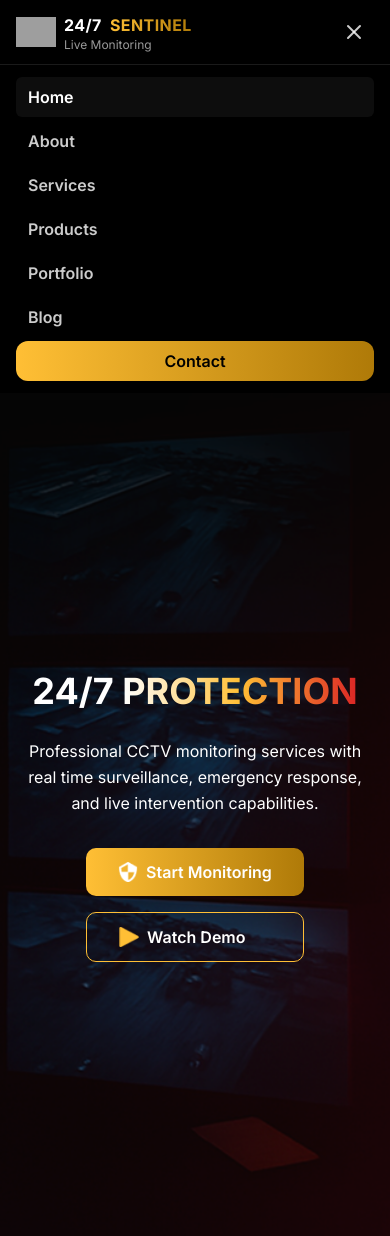
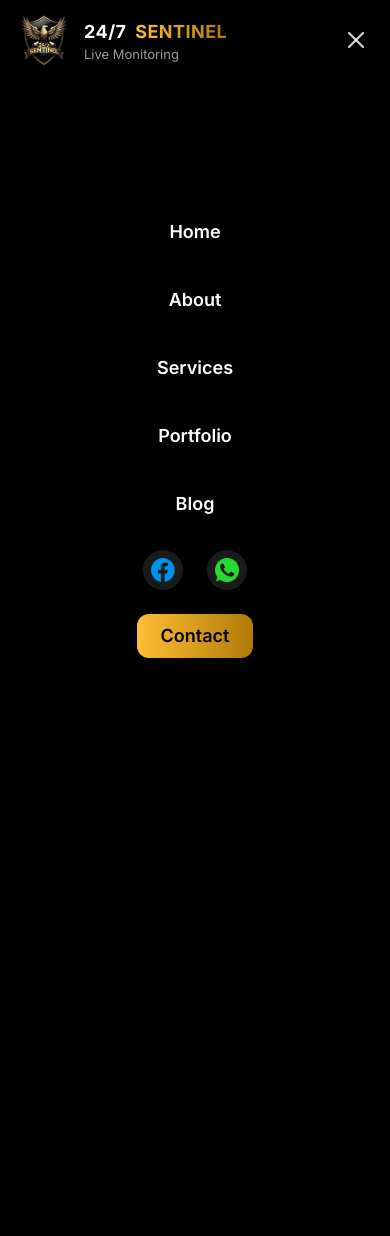
Before and after one commit to Dulaj007/SENTINEL_WEB_APP, a CodeIgniter 4 app: the page made by app/Views/pages/home.php in a window 390 px wide, after a click on "Open main menu". Shown: the top 1236 px of the page. After the commit the page ends 658 px from the top, so only its background shows below. Run offline with PHP 8.4 and a stand-in for CodeIgniter, Linux system fonts and the light colour scheme; the template is opened without the code that fills it, so the values that code supplies are empty; some libraries are stand-ins or nearby versions; grey boxes are pictures that could not be loaded.

Commit message:
fix: Resolve navigation bar issues on Home page
- Restored missing icons in the navigation bar
- Added missing contact buttons
- Fixed routing for all nav items
- Implemented active state effect for nav items
- Adjusted font size for desktop screens
- Fixed animations on mobile devices
- Added closing button for mobile menu

Closes #34

```diff
--- a/app/Config/Autoload.php
+++ b/app/Config/Autoload.php
@@ -88,5 +88,7 @@ class Autoload extends AutoloadConfig
      *
      * @var list<string>
      */
-    public $helpers = ['url'];
+
+    public $helpers = ['nav', 'url'];
+
 }
--- a/app/Config/Routes.php
+++ b/app/Config/Routes.php
@@ -6,3 +6,9 @@ use CodeIgniter\Router\RouteCollection;
  * @var RouteCollection $routes
  */
 $routes->get('/', 'Home::index');
+
+
+$routes->get('services', 'Pages::view/services');
+$routes->get('about', 'Pages::view/about');
+$routes->get('products', 'Pages::view/products');
+$routes->get('contact', 'Pages::view/contact');
--- a/app/Views/partials/navbar.php
+++ b/app/Views/partials/navbar.php
@@ -1,55 +1,87 @@
-<nav class="w-full bg-[var(--color-black)] text-[var(--color-white)]"
+<!-- NAVBAR -->
+<nav id="main-nav"
+     class="w-full fixed top-0 left-0 z-50 bg-[var(--color-black)] text-[var(--color-white)]
+            shadow-lg transition-transform duration-300 ease-in-out will-change-transform"
      role="navigation" aria-label="Primary"
      style="font-family: 'Inter', system-ui, -apple-system, 'Segoe UI', Roboto, 'Helvetica Neue', Arial;">
-  <div class="mx-auto max-w-7xl px-4 lg:px-6">
-    <div class="flex h-16 items-center justify-between">
+  <div class="mx-auto max-w-7xl px-4 lg:px-8">
+    <div class="flex h-20 items-center justify-between">
+
       <!-- Brand -->
-      <a href="#" class="flex items-center gap-2">
-        <img src="assets/img/247LogoNoBG.svg" alt="24/7 Sentinel logo" class="h-10 w-10 object-contain" />
+      <a href="#" class="flex items-center gap-3">
+        <img src="assets/icons/logo.png" alt="24/7 Sentinel logo" class="h-14 w-14 object-contain" />
         <div class="leading-tight">
-          <div class="text-base font-extrabold tracking-wide">
+          <div class="text-lg font-extrabold tracking-wide">
             <span class="text-[var(--color-white)]">24/7</span>
             <span class="ml-1 bg-gradient-to-r from-[var(--color-yellow)] to-[var(--color-orange-dark)] bg-clip-text text-transparent">
               SENTINEL
             </span>
           </div>
-          <div class="text-[12px] text-[var(--color-white-60)]">Live Monitoring</div>
+          <div class="text-[13px] text-[var(--color-white-60)]">Live Monitoring</div>
         </div>
       </a>
+  <!-- Desktop Menu -->
+  <div class="hidden lg:flex items-center gap-4">
+    <a href="<?= base_url('/') ?>"
+      class="px-4 py-2 text-[15px] font-semibold rounded-md <?= set_active('') ?>">
+      Home
+    </a>
+    <a href="<?= base_url('about') ?>"
+      class="px-4 py-2 text-[15px] font-semibold rounded-md hover:text-[var(--color-white)] hover:bg-[rgba(255,255,255,0.08)] transition <?= set_active('about') ?>">
+      About
+    </a>
+    <a href="<?= base_url('services') ?>"
+      class="px-4 py-2 text-[15px] font-semibold rounded-md hover:text-[var(--color-white)] hover:bg-[rgba(255,255,255,0.08)] transition <?= set_active('services') ?>">
+      Services
+    </a>
+    <a href="<?= base_url('portfolio') ?>"
+      class="px-4 py-2 text-[15px] font-semibold rounded-md hover:text-[var(--color-white)] hover:bg-[rgba(255,255,255,0.08)] transition <?= set_active('portfolio') ?>">
+      Portfolio
+    </a>
+    <a href="<?= base_url('blog') ?>"
+      class="px-4 py-2 text-[15px] font-semibold rounded-md hover:text-[var(--color-white)] hover:bg-[rgba(255,255,255,0.08)] transition <?= set_active('blog') ?>">
+      Blog
+    </a>
 
-      <!-- Desktop Menu -->
-      <div class="hidden lg:flex items-center gap-2">
-        <a href="#" class="px-3 py-2 text-sm font-semibold rounded-md text-[var(--color-white)] border-b-2 border-[var(--color-yellow)]">Home</a>
-        <a href="#" class="px-3 py-2 text-sm font-semibold rounded-md text-[var(--color-white-80)] hover:text-[var(--color-white)] hover:bg-[rgba(255,255,255,0.05)]">About</a>
-        <a href="#" class="px-3 py-2 text-sm font-semibold rounded-md text-[var(--color-white-80)] hover:text-[var(--color-white)] hover:bg-[rgba(255,255,255,0.05)]">Services</a>
-        <a href="#" class="px-3 py-2 text-sm font-semibold rounded-md text-[var(--color-white-80)] hover:text-[var(--color-white)] hover:bg-[rgba(255,255,255,0.05)]">Products</a>
-        <a href="#" class="px-3 py-2 text-sm font-semibold rounded-md text-[var(--color-white-80)] hover:text-[var(--color-white)] hover:bg-[rgba(255,255,255,0.05)]">Portfolio</a>
-        <a href="#" class="px-3 py-2 text-sm font-semibold rounded-md text-[var(--color-white-80)] hover:text-[var(--color-white)] hover:bg-[rgba(255,255,255,0.05)]">Blog</a>
-        <a href="#"
-           class="ml-3 inline-flex items-center rounded-xl px-4 py-2 text-sm font-semibold
+    <!-- Quick Contact Icons (desktop) -->
+    <div class="flex items-center gap-3 ml-4">
+      <!-- Facebook -->
+      <a href="https://facebook.com" target="_blank" rel="noopener" aria-label="Facebook"
+        class="p-1 rounded-md text-[var(--color-white-80)] hover:text-[var(--color-yellow)] transition">
+        <img src="assets/icons/fb-logo.png" alt="24/7 Sentinel logo" class="h-6 w-6 object-contain" />
+      </a>
+
+      <!-- WhatsApp -->
+      <a href="https://wa.me/947XXXXXXXX" target="_blank" rel="noopener" aria-label="WhatsApp"
+        class="p-1 rounded-md text-[var(--color-white-80)] hover:text-[var(--color-green)] transition">
+        <img src="assets/icons/wp-logo.png" alt="24/7 Sentinel logo" class="h-6 w-6 object-contain" />
+      </a>
+    </div>
+
+    <!-- Contact Button -->
+    <a href="<?= base_url('contact') ?>"
+      class="ml-4 inline-flex items-center rounded-xl px-6 py-2 text-[15px] font-semibold
               bg-gradient-to-r from-[var(--color-yellow)] to-[var(--color-orange-dark)]
-                  text-[var(--color-white)] shadow hover:brightness-110
-                  focus:outline-none focus:ring-2 focus:ring-[var(--color-yellow)] focus:ring-opacity-60">
+              text-[var(--color-black)] shadow-md hover:brightness-110 transition">
       Contact
     </a>
   </div>
 
+
       <!-- Mobile Hamburger -->
       <button id="nav-toggle" type="button"
-              class="lg:hidden inline-flex items-center justify-center rounded-md p-2
-                     text-[var(--color-white-80)] hover:text-[var(--color-white)] hover:bg-[rgba(255,255,255,0.10)]
-                     focus:outline-none focus:ring-2 focus:ring-[var(--color-yellow)] focus:ring-opacity-60"
+              class="lg:hidden inline-flex items-center justify-center rounded-md p-1
+                     text-[var(--color-white-80)] hover:text-[var(--color-white)] hover:bg-[rgba(255,255,255,0.15)]
+                     focus:outline-none focus:ring-2 focus:ring-[var(--color-yellow)] focus:ring-opacity-60 transition"
               aria-controls="mobile-menu" aria-expanded="false">
         <span class="sr-only">Open main menu</span>
-        <!-- Hamburger icon -->
-        <svg id="icon-open" class="h-6 w-6" viewBox="0 0 24 24" fill="none"
+        <svg id="icon-open" class="h-7 w-7" viewBox="0 0 24 24" fill="none"
              stroke="currentColor" stroke-width="2" stroke-linecap="round" stroke-linejoin="round">
           <line x1="3" y1="6" x2="21" y2="6"></line>
           <line x1="3" y1="12" x2="21" y2="12"></line>
           <line x1="3" y1="18" x2="21" y2="18"></line>
         </svg>
-        <!-- Close icon -->
-        <svg id="icon-close" class="hidden h-6 w-6" viewBox="0 0 24 24" fill="none"
+        <svg id="icon-close" class="hidden h-7 w-7" viewBox="0 0 24 24" fill="none"
              stroke="currentColor" stroke-width="2" stroke-linecap="round" stroke-linejoin="round">
           <line x1="18" y1="6" x2="6" y2="18"></line>
           <line x1="6" y1="6" x2="18" y2="18"></line>
@@ -57,26 +89,64 @@
       </button>
     </div>
   </div>
+</nav>
 
-  <!-- Mobile Menu -->
-  <div id="mobile-menu" class="lg:hidden hidden border-t border-[rgba(255,255,255,0.10)]">
-    <div class="space-y-1 px-4 py-3">
-      <a href="#" class="block rounded-md px-3 py-2 text-base font-semibold text-[var(--color-white)] bg-[rgba(255,255,255,0.05)]">Home</a>
-      <a href="#" class="block rounded-md px-3 py-2 text-base font-semibold text-[var(--color-white-80)] hover:text-[var(--color-white)] hover:bg-[rgba(255,255,255,0.10)]">About</a>
-      <a href="#" class="block rounded-md px-3 py-2 text-base font-semibold text-[var(--color-white-80)] hover:text-[var(--color-white)] hover:bg-[rgba(255,255,255,0.10)]">Services</a>
-      <a href="#" class="block rounded-md px-3 py-2 text-base font-semibold text-[var(--color-white-80)] hover:text-[var(--color-white)] hover:bg-[rgba(255,255,255,0.10)]">Products</a>
-      <a href="#" class="block rounded-md px-3 py-2 text-base font-semibold text-[var(--color-white-80)] hover:text-[var(--color-white)] hover:bg-[rgba(255,255,255,0.10)]">Portfolio</a>
-      <a href="#" class="block rounded-md px-3 py-2 text-base font-semibold text-[var(--color-white-80)] hover:text-[var(--color-white)] hover:bg-[rgba(255,255,255,0.10)]">Blog</a>
-      <a href="#"
-         class="mt-2 block text-center rounded-xl px-4 py-2 text-base font-semibold
+<!-- MOBILE MENU OVERLAY -->
+<div id="mobile-menu"
+     class="lg:hidden fixed inset-0 z-40 bg-[var(--color-black)] bg-opacity-95
+            flex flex-col items-center justify-center space-y-6 text-center text-lg
+            opacity-0 pointer-events-none transform -translate-y-4 transition-all duration-250 ease-in-out">
+  <!-- White close button (top-right) -->
+  <button id="mobile-close"
+          class="absolute top-6 right-6 bg-white text-black rounded-full w-10 h-10 flex items-center justify-center shadow-lg"
+          aria-label="Close menu">
+    <span class="text-2xl leading-none">&times;</span>
+  </button>
+
+
+
+  <!-- Navigation Links -->
+<a href="<?= base_url('/') ?>"
+   class="block px-4 py-2 font-semibold hover:text-[var(--color-yellow)] transition <?= set_active('') ?>">
+  Home
+</a>
+<a href="<?= base_url('about') ?>"
+   class="block px-4 py-2 font-semibold hover:text-[var(--color-yellow)] transition <?= set_active('about') ?>">
+  About
+</a>
+<a href="<?= base_url('services') ?>"
+   class="block px-4 py-2 font-semibold hover:text-[var(--color-yellow)] transition <?= set_active('services') ?>">
+  Services
+</a>
+<a href="<?= base_url('portfolio') ?>"
+   class="block px-4 py-2 font-semibold hover:text-[var(--color-yellow)] transition <?= set_active('portfolio') ?>">
+  Portfolio
+</a>
+<a href="<?= base_url('blog') ?>"
+   class="block px-4 py-2 font-semibold hover:text-[var(--color-yellow)] transition <?= set_active('blog') ?>">
+  Blog
+</a>
+  <!-- Social Icons inside the menu list -->
+  <div class="flex items-center justify-center gap-6 mt-6">
+    <a href="https://facebook.com" target="_blank" rel="noopener" aria-label="Facebook"
+       class="p-2 rounded-full bg-[rgba(255,255,255,0.1)] text-white hover:text-[var(--color-yellow)] transition">
+      <img src="assets/icons/fb-logo.png" alt="24/7 Sentinel logo" class="h-6 w-6 object-contain" />
+    </a>
+    <a href="https://wa.me/947XXXXXXXX" target="_blank" rel="noopener" aria-label="WhatsApp"
+       class="p-2 rounded-full bg-[rgba(255,255,255,0.1)] text-white hover:text-[var(--color-green)] transition">
+       <img src="assets/icons/wp-logo.png" alt="24/7 Sentinel logo" class="h-6 w-1-6 object-contain" />
+    </a>
+  </div>
+
+  <!-- Contact Button -->
+<a href="<?= base_url('contact') ?>"
+   class="mt-6 inline-block rounded-xl px-6 py-2 font-semibold
           bg-gradient-to-r from-[var(--color-yellow)] to-[var(--color-orange-dark)]
-                text-[var(--color-black)] shadow hover:brightness-110 focus:outline-none
-                focus:ring-2 focus:ring-[var(--color-yellow)] focus:ring-opacity-60">
+          text-[var(--color-black)] shadow-md hover:brightness-110 transition">
   Contact
 </a>
 </div>
-  </div>
-</nav>
+
 
 <script>
   document.addEventListener('DOMContentLoaded', function () {
@@ -84,13 +154,69 @@
     const menu = document.getElementById('mobile-menu');
     const openIcon = document.getElementById('icon-open');
     const closeIcon = document.getElementById('icon-close');
+    const mobileClose = document.getElementById('mobile-close');
+    const nav = document.getElementById('main-nav');
+
+    let menuOpen = false;
+
+    function openMenu() {
+      menuOpen = true;
+      // show overlay
+      menu.style.opacity = '1';
+      menu.style.pointerEvents = 'auto';
+      menu.style.transform = 'translateY(0)';
+      // update hamburger icons
+      openIcon.classList.add('hidden');
+      closeIcon.classList.remove('hidden');
+      // keep navbar visible while menu is open
+      nav.style.transform = 'translateY(0)';
+      // prevent body scroll
+      document.body.style.overflow = 'hidden';
+    }
+
+    function closeMenu() {
+      menuOpen = false;
+      // hide overlay
+      menu.style.opacity = '0';
+      menu.style.pointerEvents = 'none';
+      menu.style.transform = 'translateY(-8px)';
+      // update icons
+      openIcon.classList.remove('hidden');
+      closeIcon.classList.add('hidden');
+      // restore body scroll
+      document.body.style.overflow = '';
+    }
 
     toggle?.addEventListener('click', () => {
-      const open = menu.classList.contains('hidden');
-      menu.classList.toggle('hidden', !open);
-      openIcon.classList.toggle('hidden', open);
-      closeIcon.classList.toggle('hidden', !open);
-      toggle.setAttribute('aria-expanded', String(open));
+      if (menuOpen) closeMenu();
+      else openMenu();
     });
+
+    mobileClose?.addEventListener('click', () => closeMenu());
+
+    // Close when clicking outside content (backdrop)
+    menu?.addEventListener('click', (e) => {
+      if (e.target === menu) closeMenu();
+    });
+
+    // Close on ESC
+    document.addEventListener('keydown', (e) => {
+      if (e.key === 'Escape' && menuOpen) closeMenu();
+    });
+
+    // Hide on scroll down, show on scroll up — but DISABLED while mobile menu is open
+    let lastScroll = window.pageYOffset || 0;
+    window.addEventListener('scroll', () => {
+      if (menuOpen) return; // don't hide while overlay is open
+      const currentScroll = window.pageYOffset || 0;
+      if (currentScroll > lastScroll && currentScroll > 80) {
+        // scrolling down -> hide
+        nav.style.transform = 'translateY(-100%)';
+      } else {
+        // scrolling up -> show
+        nav.style.transform = 'translateY(0)';
+      }
+      lastScroll = currentScroll;
+    }, { passive: true });
   });
 </script>
```
Also changed, not shown: app/Controllers/pages.php (added, +17 -0 lines), app/Helpers/nav_helper.php (added, +12 -0 lines), public_html/assets/icons/fb-logo.png (added), public_html/assets/icons/logo.png (added), public_html/assets/icons/wp-logo.png (added). Lines whose indentation alone changed are shown as unchanged.
